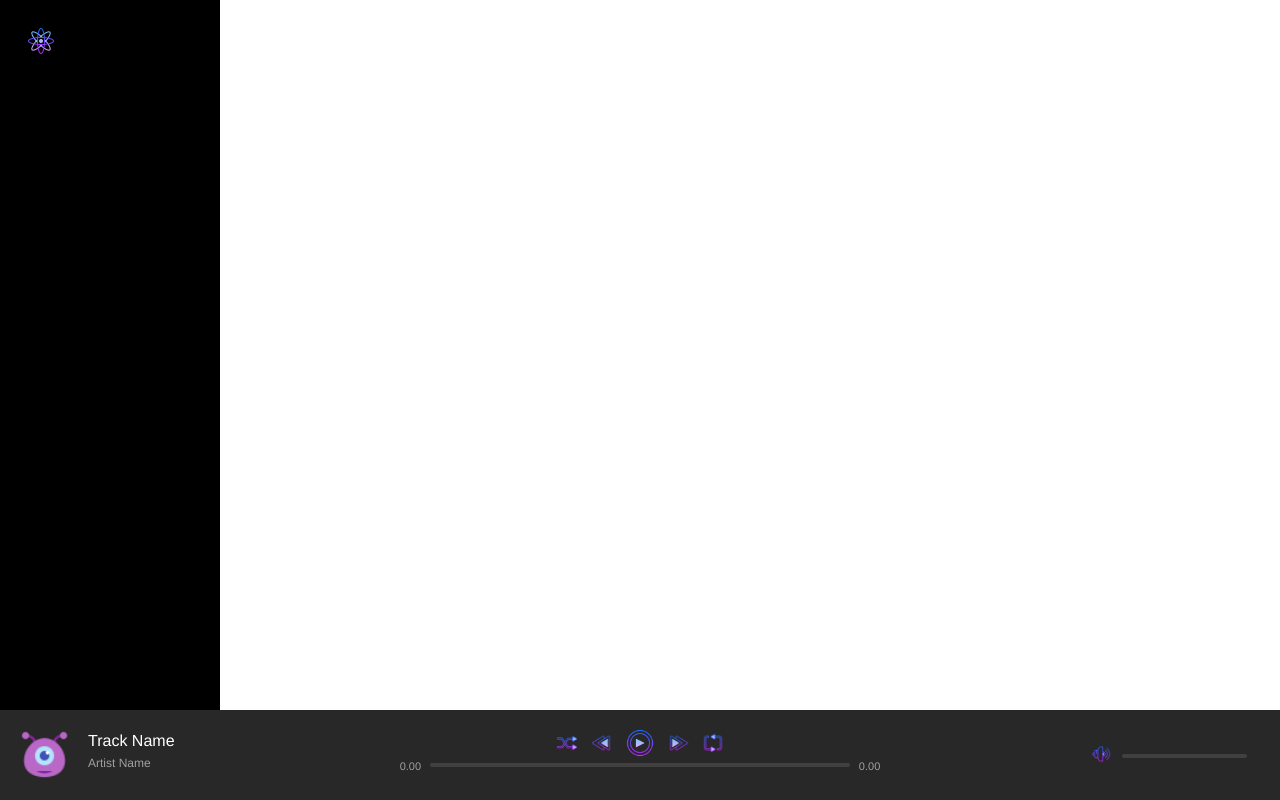
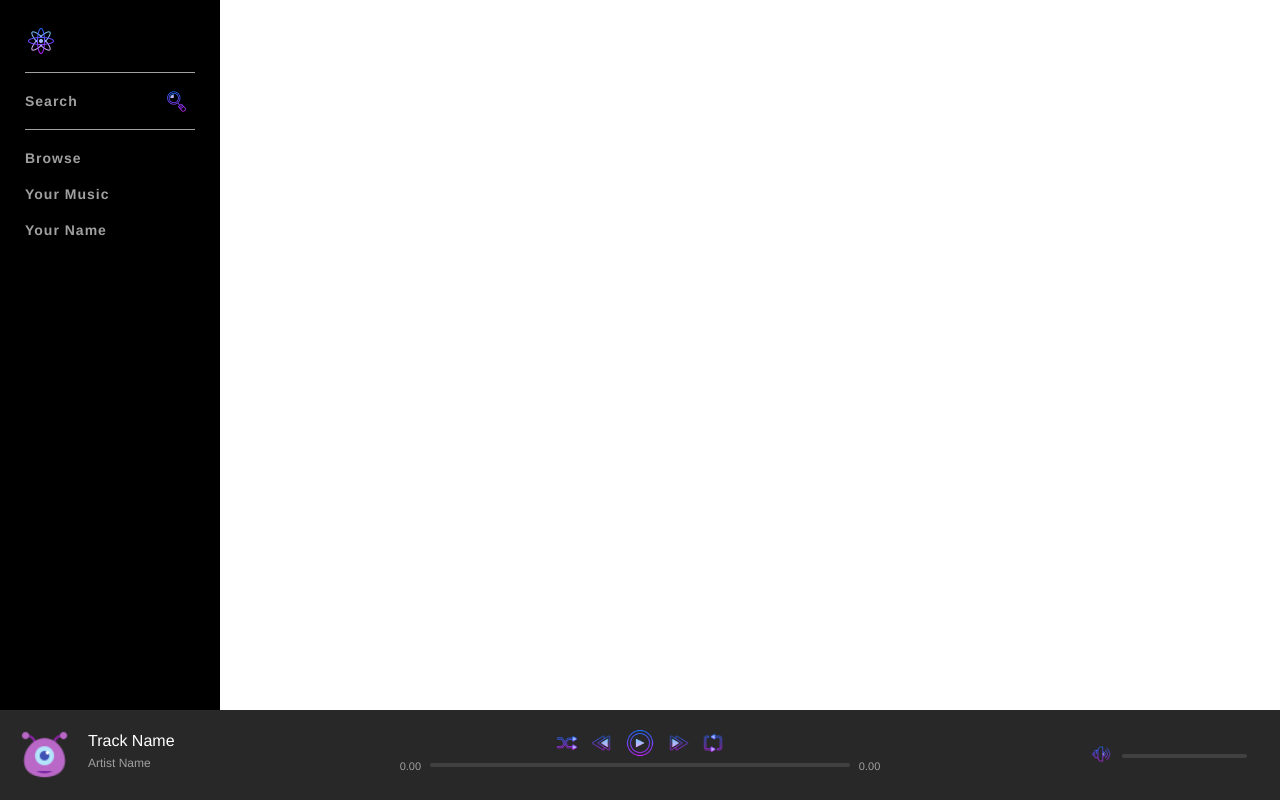
Before and after one commit to Falcon-Punch/Music-Site, a PHP site: page / in a window 1280 px wide. Run offline with PHP 8.4, Linux system fonts and the light colour scheme; the visitor is signed in with stand-in values (Sample User, id 1).

Commit message:
Added search and navigation options to nav bar.

```diff
--- a/assets/css/style.css
+++ b/assets/css/style.css
@@ -193,7 +193,48 @@ html, body
 	-ms-flex-direction: column;
 }
 
+.logo
+{
+	margin-bottom: 15px;
+}
+
 .logo img
 {
 	width: 32px;
 }
+
+.navBar .group
+{
+	border-top: 1px solid #A0A0A0;
+	padding: 10px 0;
+}
+
+.navItem
+{
+	padding: 10px 0;
+	font-size: 14px;
+	font-weight: 700;
+	display: block;
+	letter-spacing: 1px;
+	position: relative;
+}
+
+.navItemLink
+{
+	color: #A0A0A0;
+	text-decoration: none;
+}
+
+.navItemLink:hover
+{
+	color: #FFFFFF;
+	/* test other colors */
+}
+
+.navItemLink .icon
+{
+	position: absolute;
+	right: 6px;
+	top: 6px;
+	width: 25px;
+}
--- a/index.php
+++ b/index.php
@@ -28,6 +28,26 @@ else
 					<a href="index.php" class="logo">
 						<img src="assets/images/icons/atom.png">
 					</a>
+
+					<div class="group">
+						<div class="navItem">
+							<a href="search.php" class="navItemLink">Search
+								<img src="assets/images/icons/UV/search.png" class="icon" alt="Search">
+							</a>
+						</div>
+					</div>
+
+					<div class="group">
+						<div class="navItem">
+							<a href="browse.php" class="navItemLink">Browse</a>
+						</div>
+						<div class="navItem">
+							<a href="yourMusic.php" class="navItemLink">Your Music</a>
+						</div>
+						<div class="navItem">
+							<a href="profile.php" class="navItemLink">Your Name</a>
+						</div>
+					</div>
 				</nav>
 			</div>
 		</div>
```
Also changed, not shown: assets/images/icons/UV/search.png (added).
